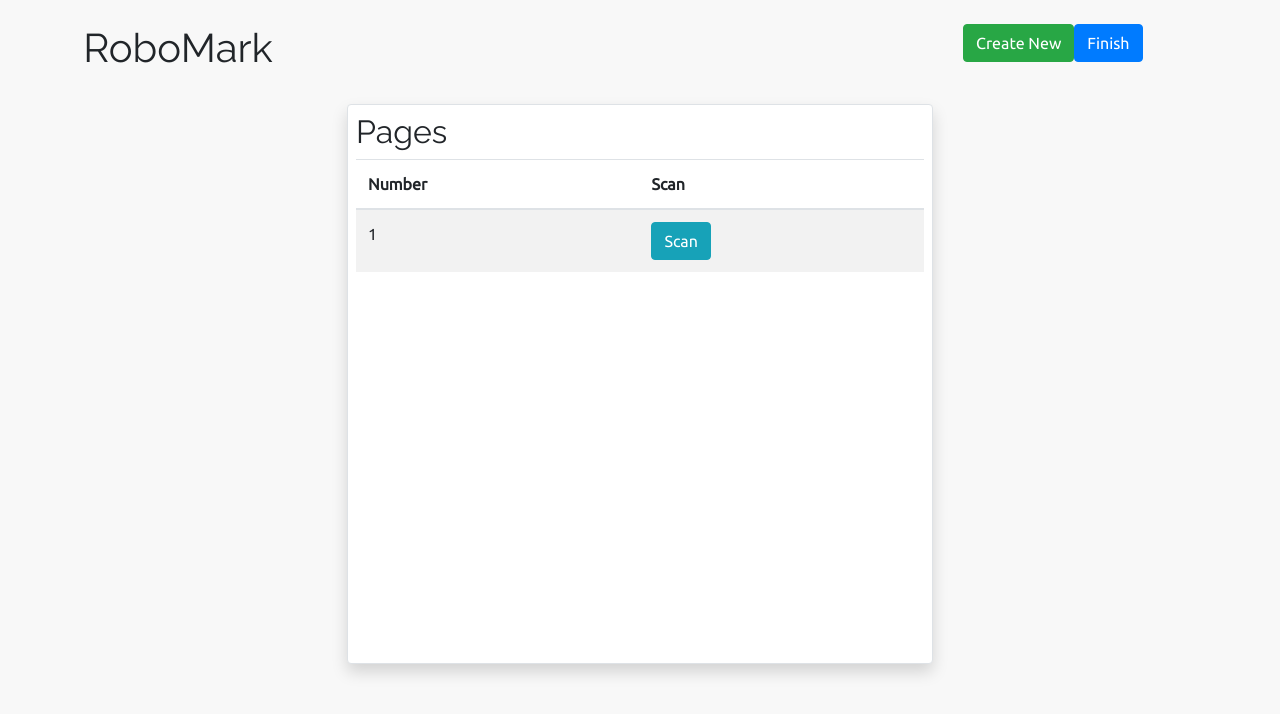
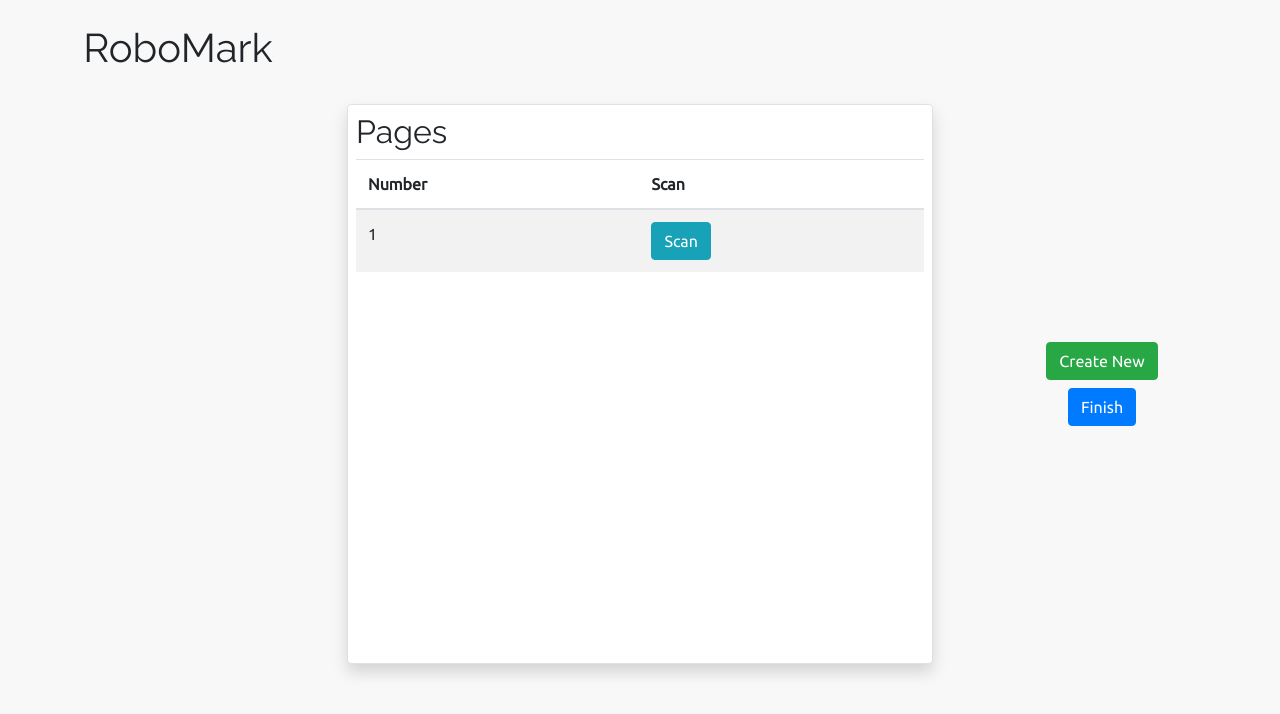
Before and after one commit to SpencerMcMurray/RoboMark, a Next.js app: page /pages in a window 1280 px wide. Shown: the top 714 px of the page. Built offline with nearby package versions, Linux system fonts and the light colour scheme.

Commit message:
Added the buttonspread

```diff
--- a/components/ButtonSpread.jsx
+++ b/components/ButtonSpread.jsx
@@ -1,7 +1,17 @@
 import React from "react";
 
 const ButtonSpread = props => {
-  return <React.Fragment>{props.buttons}</React.Fragment>;
+  return (
+    <div className="text-center">
+      {props.buttons.map((item, idx) => {
+        return (
+          <div className="row my-2" key={idx}>
+            <div className="col-12">{item}</div>
+          </div>
+        );
+      })}
+    </div>
+  );
 };
 
 export default ButtonSpread;
--- a/components/Display.jsx
+++ b/components/Display.jsx
@@ -21,7 +21,7 @@ const Display = props => {
                 items={props.items}
               />
             </div>
-            <div className="col-lg-3">
+            <div className="col-lg-3 d-flex align-items-center justify-content-center">
               <ButtonSpread buttons={props.buttons} />
             </div>
           </div>
--- a/components/buttons/PageBtns.jsx
+++ /dev/null
@@ -1,26 +0,0 @@
-import React from "react";
-import { Button } from "react-bootstrap";
-
-const PageBtns = () => {
-  return (
-    <React.Fragment>
-      <Button
-        variant="success"
-        onClick={() => {
-          console.log("Created new");
-        }}
-      >
-        Create New
-      </Button>
-      <Button
-        onClick={() => {
-          console.log("Finshed");
-        }}
-      >
-        Finish
-      </Button>
-    </React.Fragment>
-  );
-};
-
-export default PageBtns;
--- a/pages/pages.jsx
+++ b/pages/pages.jsx
@@ -1,7 +1,25 @@
 import React from "react";
 import Display from "../components/Display";
 import ScanBtn from "../components/buttons/ScanBtn";
-import PageBtns from "../components/buttons/PageBtns";
+import { Button } from "react-bootstrap";
+
+const btns = [
+  <Button
+    variant="success"
+    onClick={() => {
+      console.log("Created new");
+    }}
+  >
+    Create New
+  </Button>,
+  <Button
+    onClick={() => {
+      console.log("Finshed");
+    }}
+  >
+    Finish
+  </Button>
+];
 
 const Pages = () => {
   return (
@@ -9,7 +27,7 @@ const Pages = () => {
       title="Pages"
       headers={["Number", "Scan"]}
       items={[{ id: 2, name: 1, scan: <ScanBtn id={2} /> }]}
-      buttons={<PageBtns />}
+      buttons={btns}
     />
   );
 };
```
Also changed, not shown: components/QuestionBtns.jsx (deleted, +0 -19 lines), components/TestButtons.jsx (deleted, +0 -11 lines), pages/questions.jsx (+13 -2 lines), pages/tests.jsx (+13 -2 lines).
